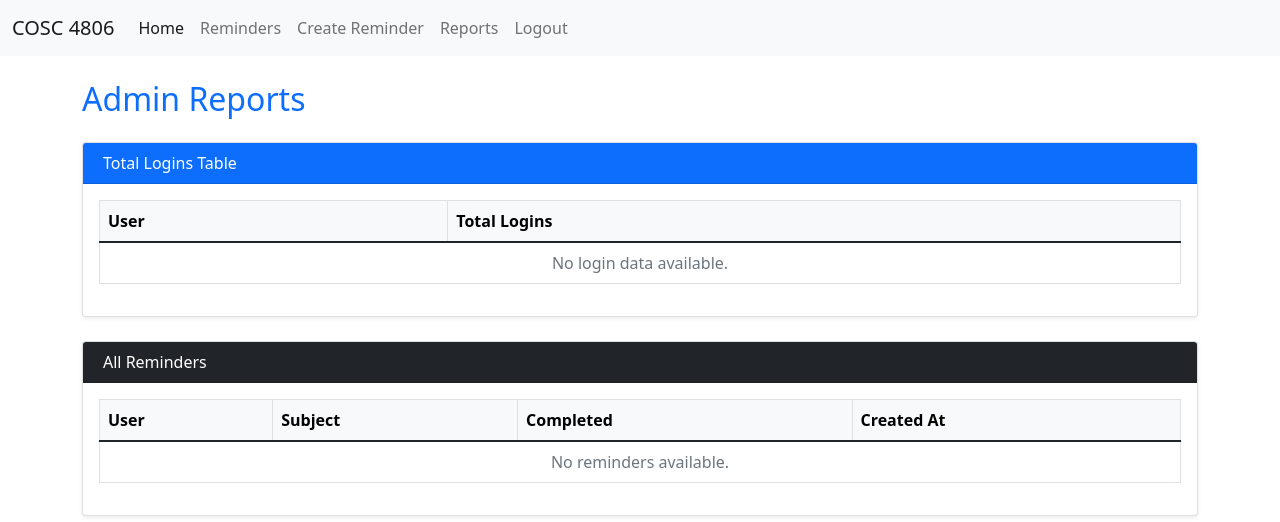
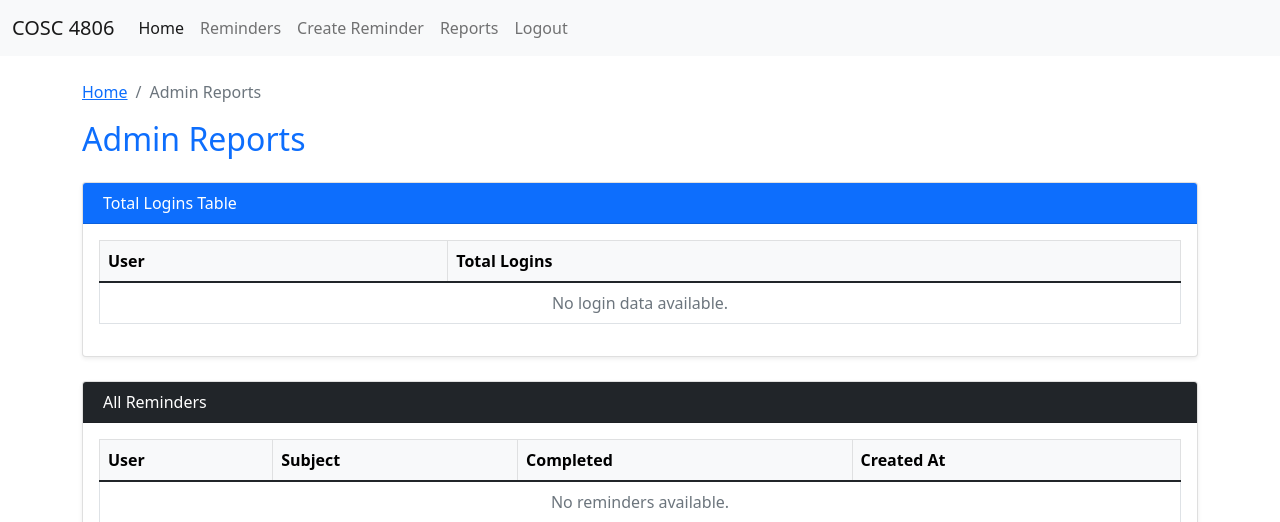
Before and after one commit to Haresh-8/COSC4806_Assignment_5, a PHP site: template app/views/reports/index.php in a window 1280 px wide. Shown: the top 522 px of the page. Run offline with PHP 8.4, Linux system fonts and the light colour scheme; the template is opened without the code that fills it, so the values that code supplies are empty; the visitor is signed in with stand-in values (Sample User, id 1).

Commit message:
implement breadcrumb to report page

```diff
--- a/app/views/reports/index.php
+++ b/app/views/reports/index.php
@@ -1,6 +1,13 @@
 <?php require_once 'app/views/templates/header.php'; ?>
 
 <div class="container mt-4">
+    <!-- Breadcrumb -->
+    <nav aria-label="breadcrumb">
+        <ol class="breadcrumb">
+            <li class="breadcrumb-item"><a href="/home">Home</a></li>
+            <li class="breadcrumb-item active" aria-current="page">Admin Reports</li>
+        </ol>
+    </nav>
 
     <h2 class="text-primary mb-4">Admin Reports</h2>
 
```
